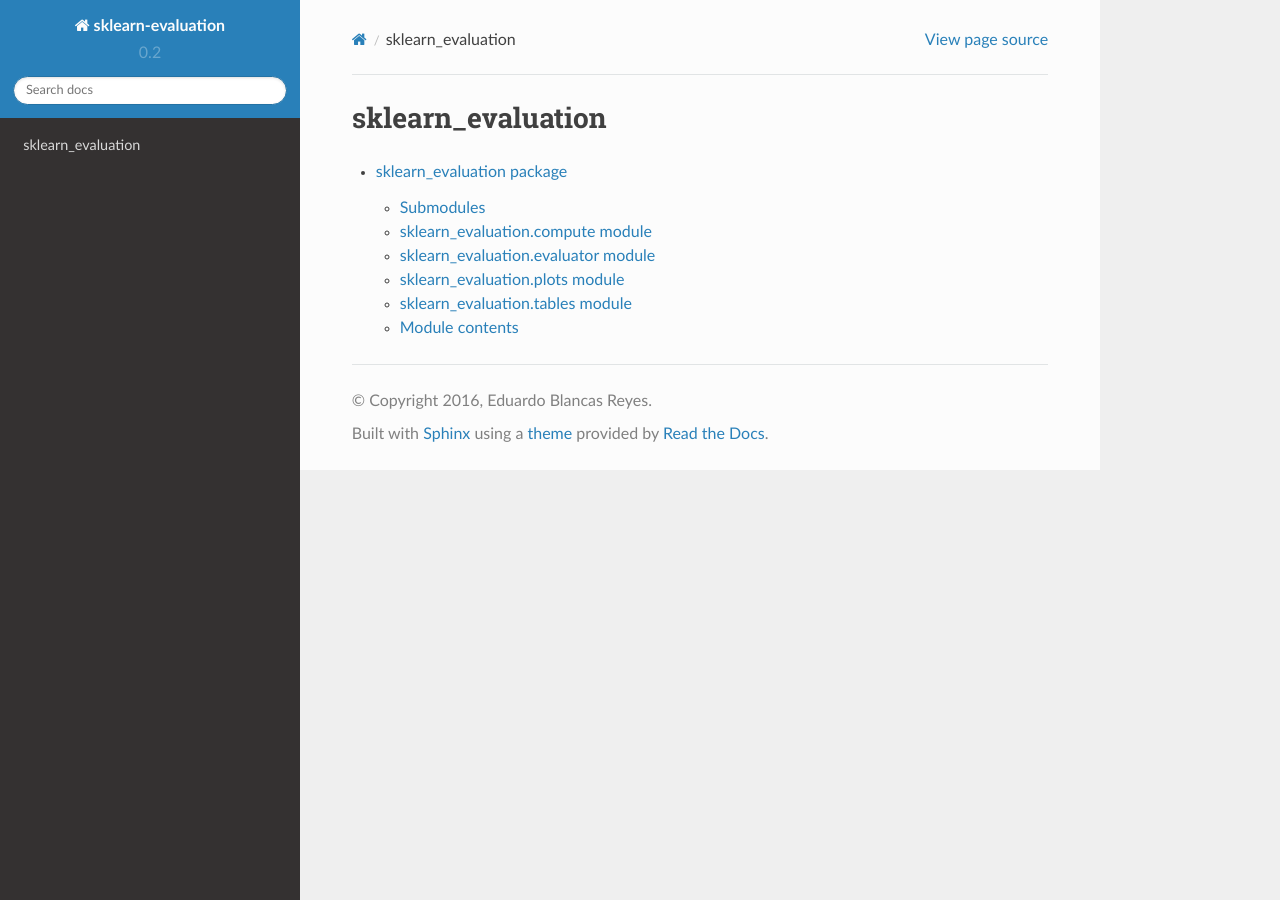
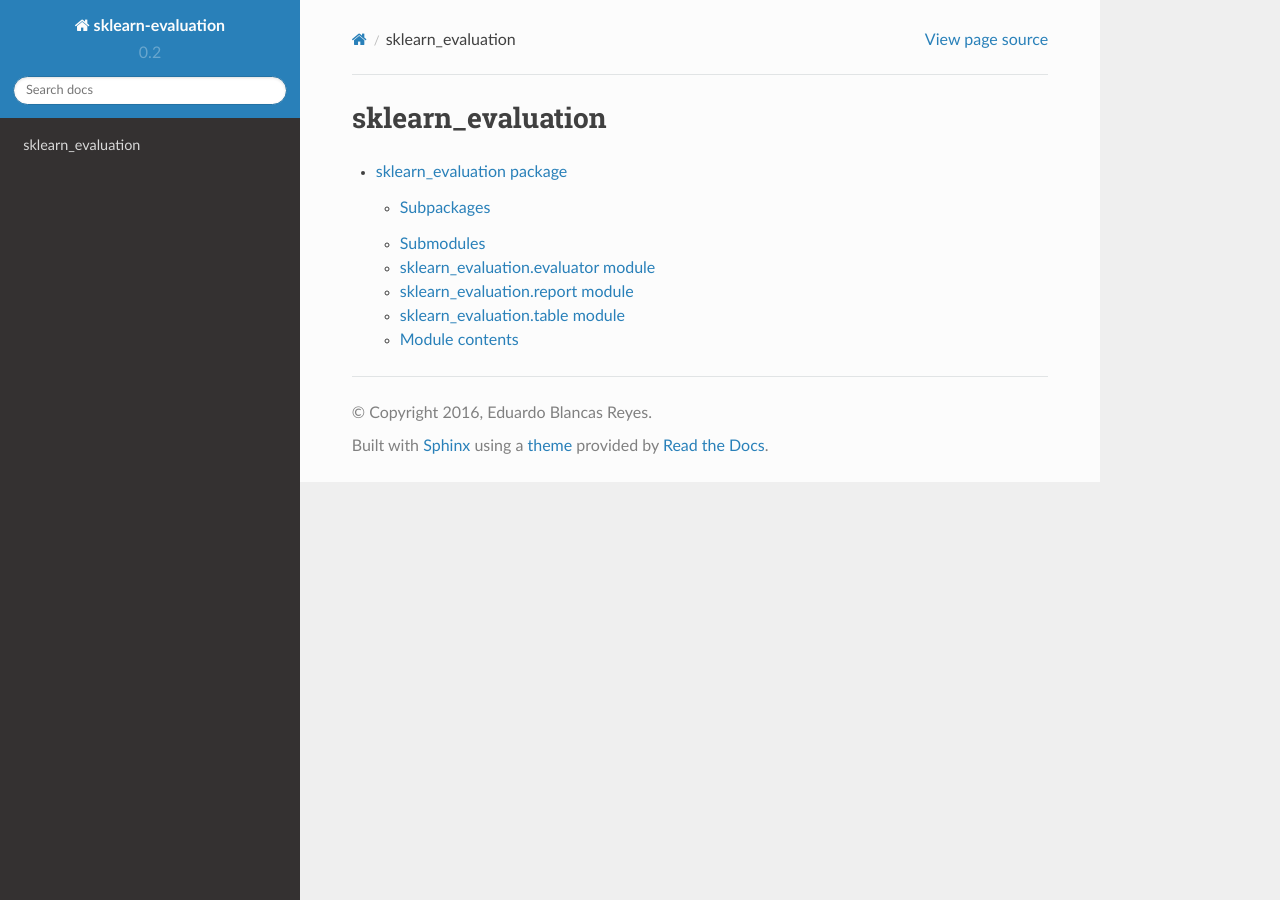
Before and after one commit to ploomber/sklearn-evaluation, a Sphinx documentation site: the page built from doc/source/modules.rst, in a window 1280 px wide. Built offline with Sphinx 7.4.7 and the Read the Docs theme 2.0.0, drawn with Linux system fonts in a browser that asks for light colours; pages that are not in the unit, such as notebooks, are missing from menus.

```diff
--- a/doc/source/sklearn_evaluation.rst
+++ b/doc/source/sklearn_evaluation.rst
@@ -1,16 +1,16 @@
 sklearn_evaluation package
 ==========================
+
+Subpackages
+-----------
+
+.. toctree::
+
+    sklearn_evaluation.plot
 
 Submodules
 ----------
 
-sklearn_evaluation.compute module
----------------------------------
-
-.. automodule:: sklearn_evaluation.compute
-    :members:
-    :undoc-members:
-    :show-inheritance:
 
 sklearn_evaluation.evaluator module
 -----------------------------------
@@ -21,19 +21,18 @@ sklearn_evaluation.evaluator module
     :show-inheritance:
 
 
-sklearn_evaluation.plots module
--------------------------------
+sklearn_evaluation.report module
+--------------------------------
 
-.. automodule:: sklearn_evaluation.plots
+.. automodule:: sklearn_evaluation.report
     :members:
     :undoc-members:
     :show-inheritance:
 
+sklearn_evaluation.table module
+-------------------------------
 
-sklearn_evaluation.tables module
---------------------------------
-
-.. automodule:: sklearn_evaluation.tables
+.. automodule:: sklearn_evaluation.table
     :members:
     :undoc-members:
     :show-inheritance:
```
Also changed, not shown: 3 other files.
